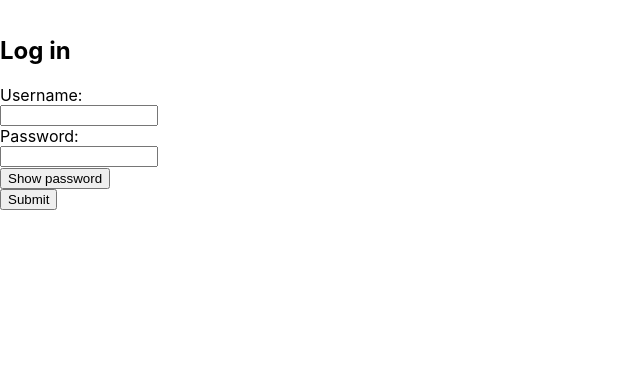
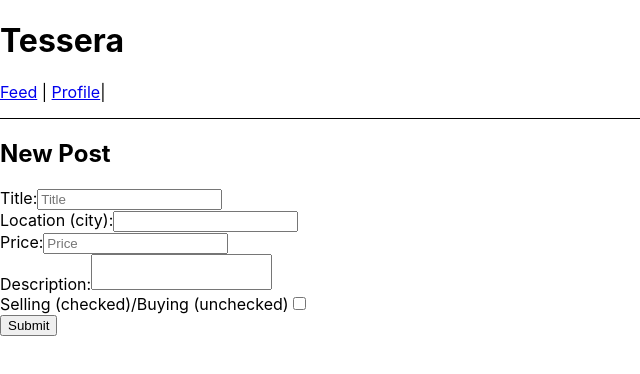
Before and after one commit to Alexanderbrandhaug/tesseraWebapp, a React (Create React App) app in the folder frontend/tessera-webapp/: page /newpost in a window 1280 px wide. Shown: the top 374 px of the page, without its empty margins (0-640 px from the left). Built offline with nearby package versions, Linux system fonts and the light colour scheme; no server answers.

Commit message:
Setup form in form-page

```diff
--- a/frontend/tessera-webapp/src/App.tsx
+++ b/frontend/tessera-webapp/src/App.tsx
@@ -6,9 +6,9 @@ import LogInPage from "./Pages/logInPage";
 function App() {
   const [token, setToken] = useState("");
 
-  if (!token) {
-    return <LogInPage setToken={setToken} />
-  }
+  //if (!token) {
+  //   return <LogInPage setToken={setToken} />
+  //}
 
   return (
     <div>
--- a/frontend/tessera-webapp/src/Pages/newpost.tsx
+++ b/frontend/tessera-webapp/src/Pages/newpost.tsx
@@ -1,9 +1,45 @@
 import React from "react";
 
 export default function NewPostPage() {
+
+  function submitPost(e: any){
+    console.log("Attempting to submit post!")
+    console.log(e)
+    console.log(e.form.newPostForm);
+  }
+
+
   return (
-    <main style={{ padding: "1rem 0" }}>
+    <main className="newPostPage">
       <h2>New Post</h2>
+      <form className="newPostForm" onSubmit={submitPost}>
+        <label>
+          Title:
+          <input type="text" name="title" placeholder="Title"/>
+        </label>
+
+        <label>
+          Location (city):
+          <input type="text" name="location"></input>
+        </label>
+
+        <label>
+          Price:
+          <input type="text" placeholder="Price" />
+        </label>
+
+        <label>
+          Description:
+          <textarea></textarea>
+        </label>
+        <label>
+          Selling (checked)/Buying (unchecked)
+          <input type="checkbox"/>
+        </label>
+        <label>
+          <input type="submit" value="Submit"/>
+        </label>
+      </form>
     </main>
   );
 }
--- a/frontend/tessera-webapp/src/index.css
+++ b/frontend/tessera-webapp/src/index.css
@@ -50,6 +50,22 @@ code {
   background-color: black;
 }
 
+
+/* NEW POST PAGE */
+.newPostPage {
+
+}
+
+.newPostForm {
+  display: flex;
+  flex-direction: column;
+}
+
+.newPostForm textarea {
+  resize: none;
+}
+
+
 /* LOGGIN SITE */
 
 .userName {
```
Also changed, not shown: 1 other file (tests, documents, lock files or other folders).
